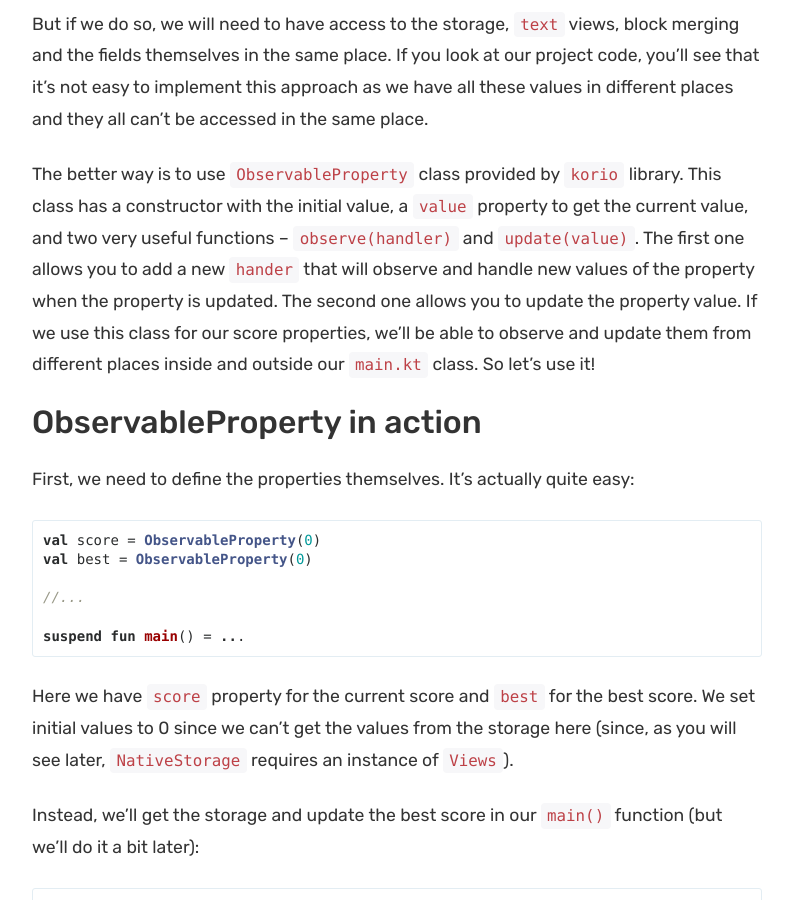
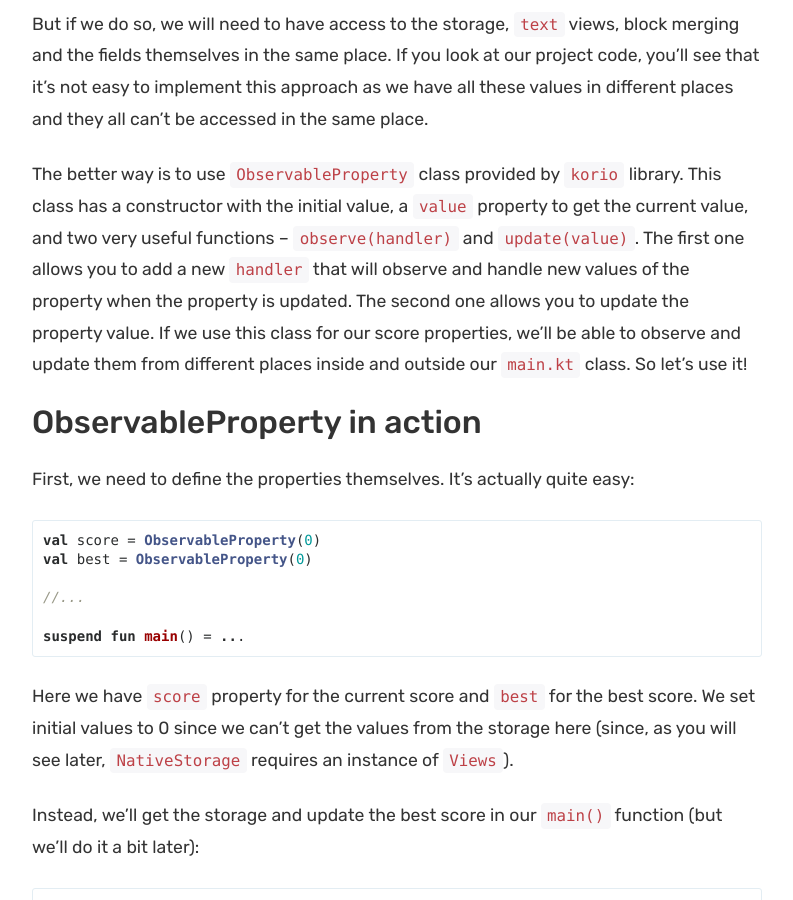
Before and after one commit to mariorez/blog.korge.org, a Jekyll site: the page built from _posts/2020-10-07-korge-tutorial-writing-2048-game-step-4-data-saving.md, in a window 1280 px wide and 900 px high, scrolled down 2114 px. Shown: the whole window, without its empty margins (433-1226 px from the left). Built offline with Jekyll 4.4.1, drawn with Linux system fonts in a browser that asks for light colours; comment, search, counter and statistics services are not loaded.

Commit message:
typo and deprecated function

```diff
--- a/_posts/2020-10-07-korge-tutorial-writing-2048-game-step-4-data-saving.md
+++ b/_posts/2020-10-07-korge-tutorial-writing-2048-game-step-4-data-saving.md
@@ -50,7 +50,7 @@ these values in different places and they all can't be accessed in the same plac
 
 The better way is to use `ObservableProperty` class provided by `korio` library. This class has a constructor with the
 initial value, a `value` property to get the current value, and two very useful functions – `observe(handler)`
-and `update(value)`. The first one allows you to add a new `hander` that will observe and handle new values of the property
+and `update(value)`. The first one allows you to add a new `handler` that will observe and handle new values of the property
 when the property is updated. The second one allows you to update the property value. If we use this class for our score
 properties, we'll be able to observe and update them from different places inside and outside our `main.kt` class. So
 let's use it!
```
Also changed, not shown: other parts of _posts/2020-10-07-korge-tutorial-writing-2048-game-step-4-data-saving.md (+1 -1 lines).
